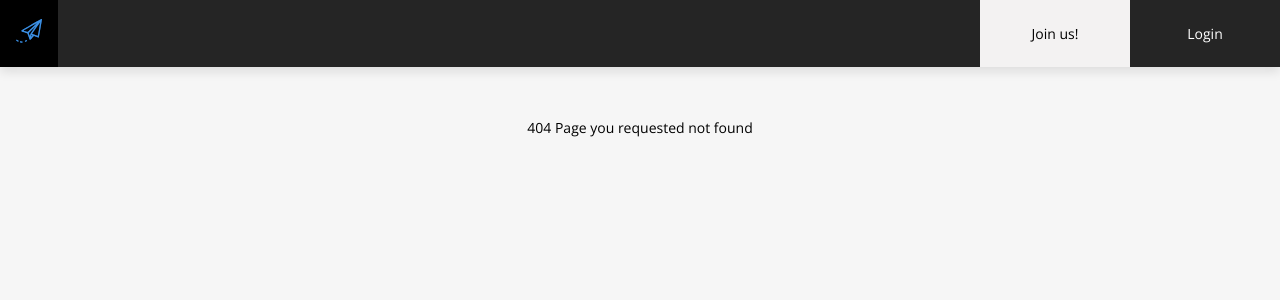
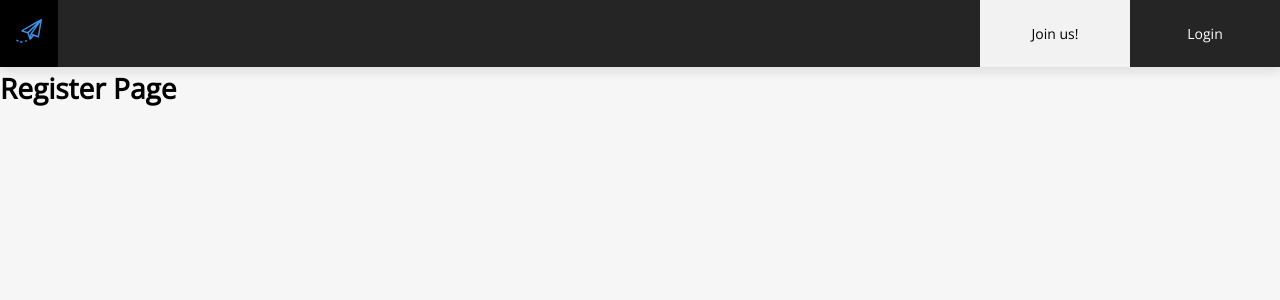
Before and after one commit to teodorus-nathaniel/uigram, a React (Create React App) app: page /register in a window 1280 px wide. Before the commit this address had no page. Shown: the top 300 px of the page. Built offline with nearby package versions, Linux system fonts and the light colour scheme; what ts-action would draw is missing.

Commit message:
added login register page and route. customized route for guest

```diff
--- a/src/components/error-message/error-message.component.tsx
+++ b/src/components/error-message/error-message.component.tsx
@@ -1,10 +1,16 @@
 import React from 'react';
 import './error-message.styles.scss';
 
-export default function ErrorMessage ({ message }: { message: string }){
+export default function ErrorMessage ({
+  message,
+  size
+}: {
+  message: string;
+  size?: number;
+}){
   return (
     <div className='error-message'>
-      <span>{message}</span>
+      <span style={{ fontSize: `${size || 1}em` }}>{message}</span>
     </div>
   );
 }
--- a/src/components/error-message/error-message.styles.scss
+++ b/src/components/error-message/error-message.styles.scss
@@ -1,5 +1,4 @@
 .error-message {
-  font-size: 1em;
   padding: 50px 30px;
   margin: 0px auto;
   text-align: center;
--- /dev/null
+++ b/src/pages/login-page/login-page.component.tsx
@@ -0,0 +1,10 @@
+import React from 'react';
+import './login-page.styles.scss';
+
+export default function LoginPage (){
+  return (
+    <div className='login-page'>
+      <h1>Login Page</h1>
+    </div>
+  );
+}
--- /dev/null
+++ b/src/pages/register-page/register-page.component.tsx
@@ -0,0 +1,10 @@
+import React from 'react';
+import './register-page.styles.scss';
+
+export default function RegisterPage (){
+  return (
+    <div>
+      <h1>Register Page</h1>
+    </div>
+  );
+}
--- a/src/routes/main-route/main-route.component.tsx
+++ b/src/routes/main-route/main-route.component.tsx
@@ -5,23 +5,72 @@ import DetailPage from '../../pages/detail-page/detail-page.component';
 import SavedPage from '../../pages/saved-page/saved-page.component';
 import ProfilePage from '../../pages/profile-page/profile-page.component';
 import ErrorMessage from '../../components/error-message/error-message.component';
+import { GlobalState } from '../../redux/root-reducer';
+import { connect } from 'react-redux';
+import { User } from '../../@types/user.interfaces';
+import LoginPage from '../../pages/login-page/login-page.component';
+import RegisterPage from '../../pages/register-page/register-page.component';
 
-export default function MainRoute (){
+interface IProps {
+  user: User | null;
+}
+
+const routes = [
+  {
+    path: '/',
+    component: HomePage
+  },
+  {
+    path: '/saved',
+    component: SavedPage,
+    protect: true
+  },
+  {
+    path: '/post-detail/:id',
+    component: DetailPage
+  },
+  {
+    path: '/profile/:id',
+    component: ProfilePage
+  },
+  {
+    path: '/login',
+    component: LoginPage
+  },
+  {
+    path: '/register',
+    component: RegisterPage
+  }
+];
+
+function MainRoutePlain ({ user }: IProps){
   return (
     <div className='main-route'>
       <Switch>
-        <Route path='/' exact component={HomePage} />
-        <Route path='/saved' exact component={SavedPage} />
-        <Route path='/post-detail/:id' exact component={DetailPage} />
-        <Route path='/profile/:id' exact component={ProfilePage} />
+        {routes.map(
+          ({ component, path, protect }) =>
+            user || !protect ? (
+              <Route path={path} exact component={component} />
+            ) : null
+        )}
 
         <Route
           path='*'
           render={() => (
-            <ErrorMessage message='404 Page you requested not found' />
+            <ErrorMessage
+              message='404: Page you requested not found'
+              size={2}
+            />
           )}
         />
       </Switch>
     </div>
   );
 }
+
+const mapStateToProps = ({ user: { self } }: GlobalState) => ({
+  user: self
+});
+
+const MainRoute = connect(mapStateToProps)(MainRoutePlain);
+export default MainRoute;
```
Also changed, not shown: src/pages/login-page/login-page.styles.scss (added), src/pages/register-page/register-page.styles.scss (added).
